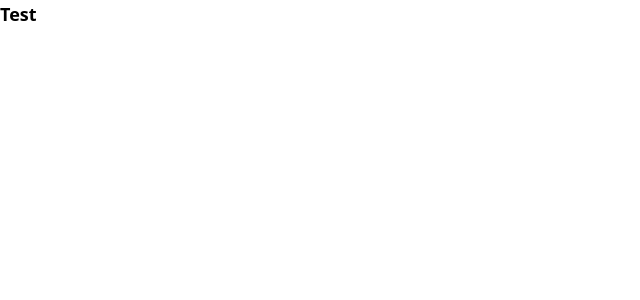
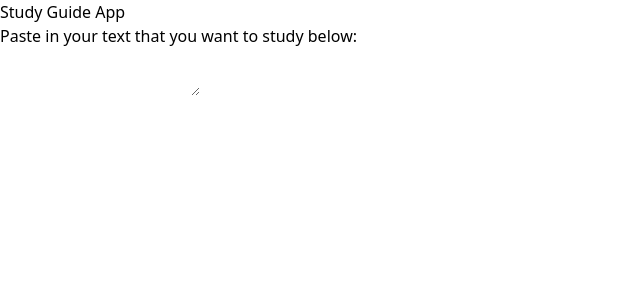
Before and after one commit to MLHUnihack2020/StudyGuideFrontend, a Vue app: page / in a window 1280 px wide. Shown: the top 300 px of the page, without its empty margins (0-640 px from the left). Built offline with nearby package versions, Linux system fonts and the light colour scheme.

Commit message:
Added header and text box for submitting text

```diff
--- a/src/App.vue
+++ b/src/App.vue
@@ -1,16 +1,16 @@
 <template>
   <div id="app">
-    <HelloWorld msg="Test"/>
+    <ContentSubmit />
   </div>
 </template>
 
 <script>
-import HelloWorld from './components/HelloWorld.vue'
+import ContentSubmit from './components/ContentSubmit.vue'
 
 export default {
   name: 'App',
   components: {
-    HelloWorld
+    ContentSubmit
   }
 }
 </script>
--- /dev/null
+++ b/src/components/ContentSubmit.vue
@@ -0,0 +1,14 @@
+<template>
+  <div class="">
+    <h1>Study Guide App</h1>
+    <p>Paste in your text that you want to study below:</p>
+
+    <textarea id="inputText" name="inputText"></textarea>
+  </div>
+</template>
+
+<script>
+export default {
+  name: 'ContentSubmit'
+}
+</script>
--- a/src/components/HelloWorld.vue
+++ /dev/null
@@ -1,14 +0,0 @@
-<template>
-  <div class="hello">
-    <p class="text-lg font-bold">{{ msg }}</p>
-  </div>
-</template>
-
-<script>
-export default {
-  name: 'HelloWorld',
-  props: {
-    msg: String
-  }
-}
-</script>
```
